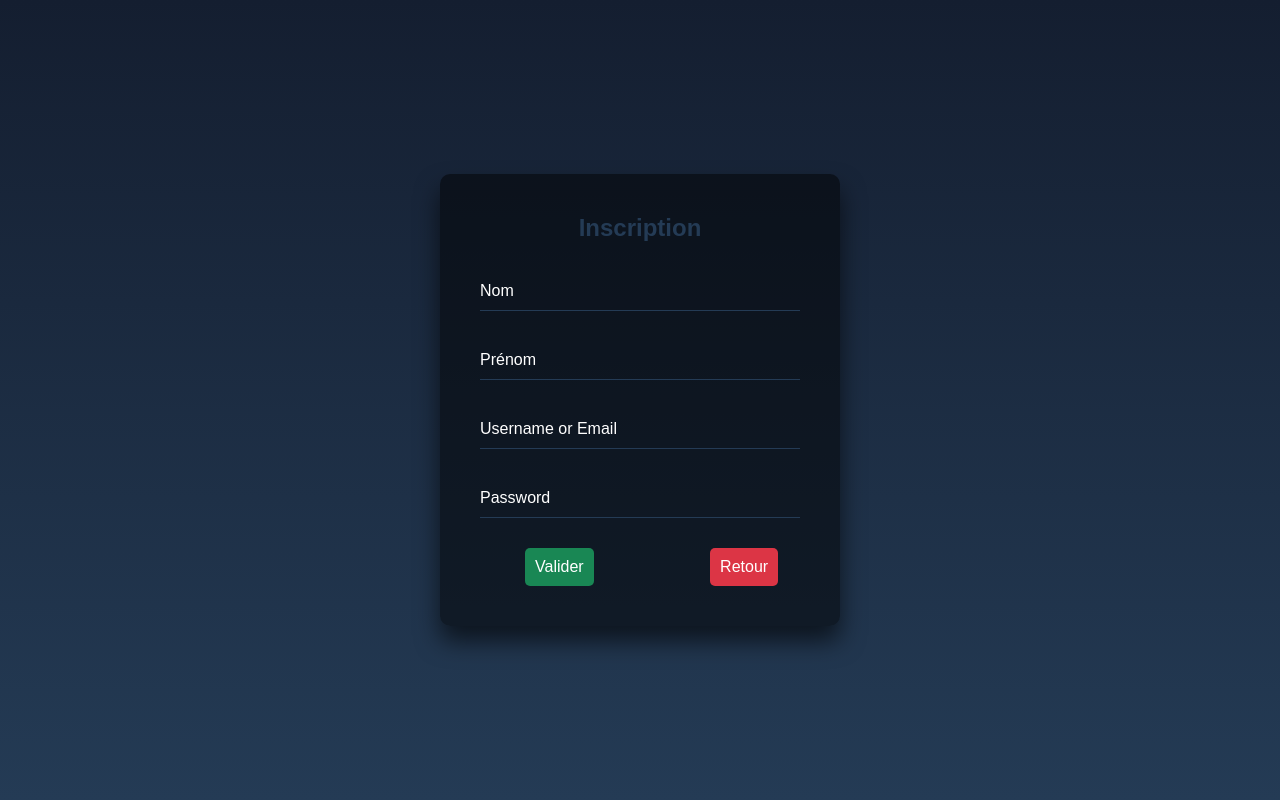
After one commit to Abdoulaye12/Prise_de_rendez-vous, a PHP site: page /Iadmin/signUp.php in a window 1280 px wide. The commit adds this page. Run offline with PHP 8.4, Linux system fonts and the light colour scheme.

Commit message:
Inscription

```diff
--- a/Iadmin/dashboard.php
+++ b/Iadmin/dashboard.php
@@ -7,6 +7,7 @@
   <link rel="stylesheet" href="style.css">
   <link href='https://unpkg.com/boxicons@2.0.7/css/boxicons.min.css' rel='stylesheet'>
   <meta name="viewport" content="width=device-width, initial-scale=1.0">
+
 </head>
 
 <body>
--- a/Iadmin/listeRV.php
+++ b/Iadmin/listeRV.php
@@ -81,17 +81,16 @@
               <li class="topic">Service</li>
             </ul>
             <ul class="details">
-              <li class="topic">Date RDV</li>
+              <li class="topic">Date et Heure RDV</li>
             </ul>
             <ul class="details">
-              <li class="topic">Heure RDV</li>
+              <li class="topic">Email</li>
             </ul>
           </div>
         </div>
       </div>
     </div>
   </section>
-
   <script>
     let sidebar = document.querySelector(".sidebar");
     let sidebarBtn = document.querySelector(".sidebarBtn");
--- /dev/null
+++ b/Iadmin/signUp.php
@@ -0,0 +1,142 @@
+<!DOCTYPE html>
+<html lang="en">
+<head>
+  <meta charset="UTF-8">
+  <meta http-equiv="X-UA-Compatible" content="IE=edge">
+  <meta name="viewport" content="width=device-width, initial-scale=1.0">
+  <title>Document</title>
+  <style>
+    html {
+      height: 100%;
+    }
+    body {
+      margin:0;
+      padding:0;
+      font-family: sans-serif;
+      background: linear-gradient(#141e30, #243b55);
+    }
+
+    .login-box {
+      position: absolute;
+      top: 50%;
+      left: 50%;
+      width: 400px;
+      padding: 40px;
+      transform: translate(-50%, -50%);
+      background: rgba(0,0,0,.5);
+      box-sizing: border-box;
+      box-shadow: 0 15px 25px rgba(0,0,0,.6);
+      border-radius: 10px;
+    }
+
+    .login-box h2 {
+      margin: 0 0 30px;
+      padding: 0;
+      color: #243b55;
+      text-align: center;
+    }
+
+    .login-box .user-box {
+      position: relative;
+    }
+
+    .login-box .user-box input {
+      width: 100%;
+      padding: 10px 0;
+      font-size: 16px;
+      color: #243b55;
+      margin-bottom: 30px;
+      border: none;
+      border-bottom: 1px solid #243b55;
+      outline: none;
+      background: transparent;
+    }
+    .login-box .user-box label {
+      position: absolute;
+      top:0;
+      left: 0;
+      padding: 10px 0;
+      font-size: 16px;
+      color: #fff;
+      pointer-events: none;
+      transition: .5s;
+    }
+
+    .login-box .user-box input:focus ~ label,
+    .login-box .user-box input:valid ~ label {
+      top: -20px;
+      left: 0;
+      color: white;
+      font-size: 12px;
+    }
+
+    .login-box form a {
+      position: relative;
+      display: inline-block;
+      padding: 10px 20px;
+      color: white;
+      font-size: 16px;
+      text-decoration: none;
+      text-transform: uppercase;
+      overflow: hidden;
+      transition: .5s;
+      margin-top: 40px;
+      letter-spacing: 4px
+    }
+
+    .login-box a span {
+      position: absolute;
+      display: block;
+    }
+    .btn1
+    {
+      margin-left: 35%;
+      background: #dc3545;
+      padding: 10px;
+      border: 1px;
+      color:white;
+      font-size:16px;
+      border-radius:5px;
+      cursor:pointer;
+    }
+    .btn
+    {
+      margin-left:45px;
+      background: #198754;
+      padding: 10px;
+      border: 1px;
+      color:white;
+      font-size:16px;
+      border-radius:5px;
+      cursor:pointer;
+    }
+  </style>
+</head>
+<body>
+  <div class="login-box">
+    <h2>Inscription</h2>
+    <form>
+      <div class="user-box">
+        <input type="text" name="" required="">
+        <label>Nom</label>
+      </div>
+      <div class="user-box">
+        <input type="text" name="" required="">
+        <label>Prénom</label>
+      </div>
+      <div class="user-box">
+        <input type="text" name="" required="">
+        <label>Username or Email</label>
+      </div>
+      <div class="user-box">
+        <input type="password" name="" required="">
+        <label>Password</label>
+      </div>
+      <div class="boutons">
+          <button class="btn" type="submit">Valider</button>
+          <button class="btn1" type="reset">Retour</button>
+      </div>
+    </form>
+  </div>
+</body>
+</html>
```
